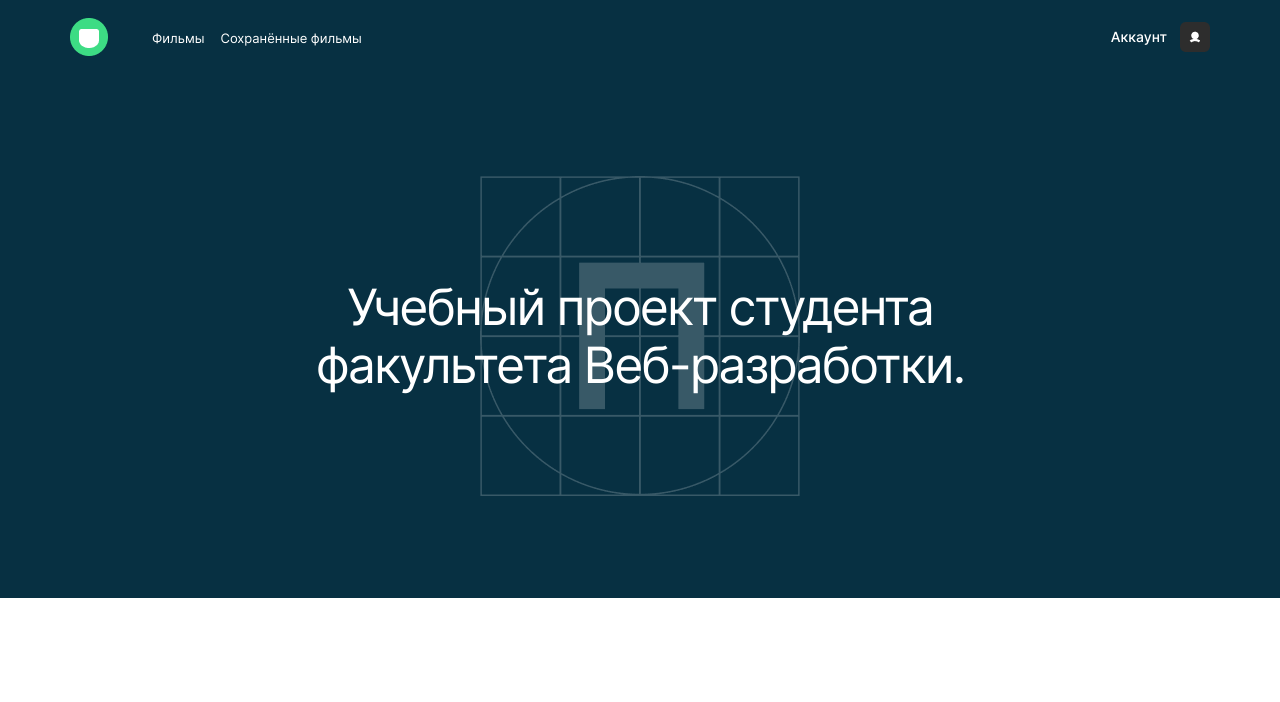
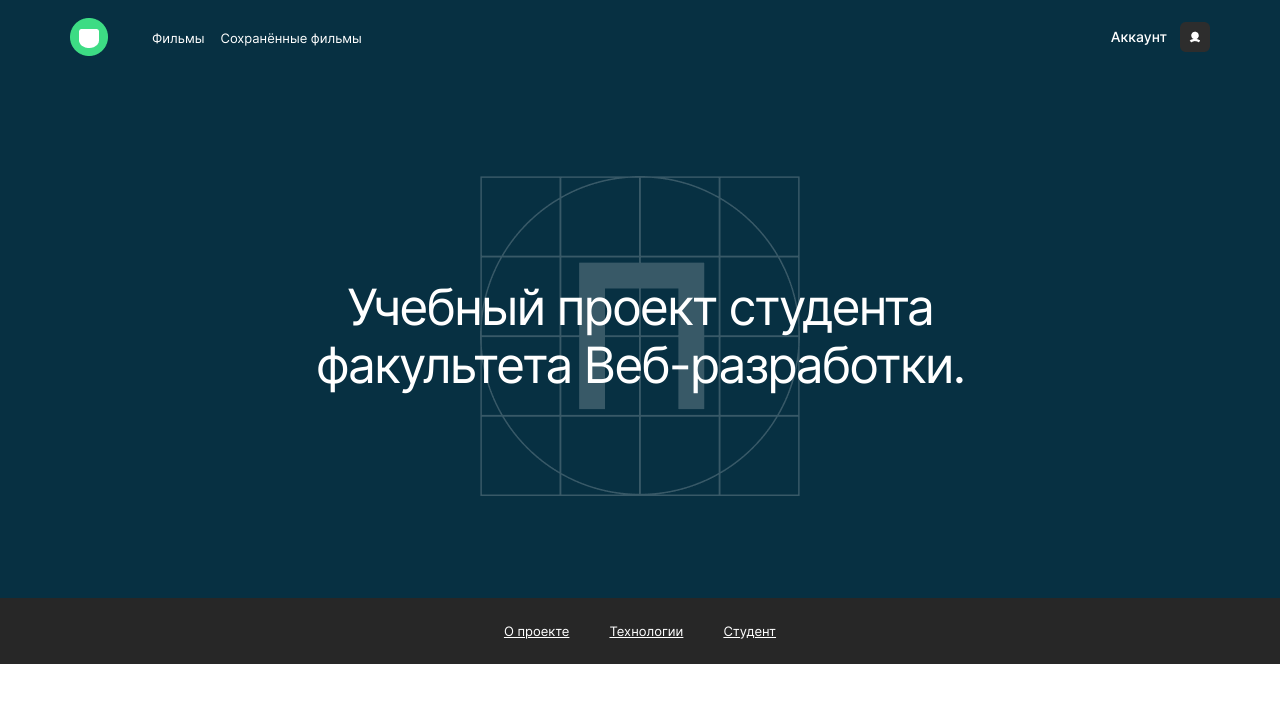
Before and after one commit to Vova-Pol/movies-explorer-frontend, a React (Create React App) app: page / in a window 1280 px wide. Shown: the top 702 px of the page. Built offline with nearby package versions, Linux system fonts and the light colour scheme.

Commit message:
сверстал компонент NavTab

```diff
--- a/src/components/Main/Main.js
+++ b/src/components/Main/Main.js
@@ -2,6 +2,7 @@ import { useState } from 'react';
 import './Main.css';
 import Header from '../Header/Header';
 import Promo from '../Promo/Promo';
+import NavTab from '../NavTab/NavTab';
 
 function Main() {
   const [loggedIn, setLoggedIn] = useState(true);
@@ -9,6 +10,7 @@ function Main() {
     <div className="main">
       <Header loggedIn={loggedIn} />
       <Promo />
+      <NavTab />
     </div>
   );
 }
--- /dev/null
+++ b/src/components/NavTab/NavTab.css
@@ -0,0 +1,22 @@
+.nav-tab {
+  min-height: 66px;
+  background-color: #272727;
+  display: flex;
+  justify-content: center;
+  align-items: center;
+}
+
+.nav-tab__link {
+  color: #fff;
+  font-size: 13px;
+  line-height: 16px;
+  margin-right: 40px;
+}
+
+.nav-tab__link:last-of-type {
+  margin-right: 0;
+}
+
+.nav-tab__link:hover {
+  opacity: 0.7;
+}
--- /dev/null
+++ b/src/components/NavTab/NavTab.js
@@ -0,0 +1,20 @@
+import './NavTab.css';
+import { Link } from 'react-router-dom';
+
+function NavTab() {
+  return (
+    <nav className="nav-tab">
+      <Link to="" className="nav-tab__link">
+        О проекте
+      </Link>
+      <Link to="" className="nav-tab__link">
+        Технологии
+      </Link>
+      <Link to="" className="nav-tab__link">
+        Студент
+      </Link>
+    </nav>
+  );
+}
+
+export default NavTab;
```
